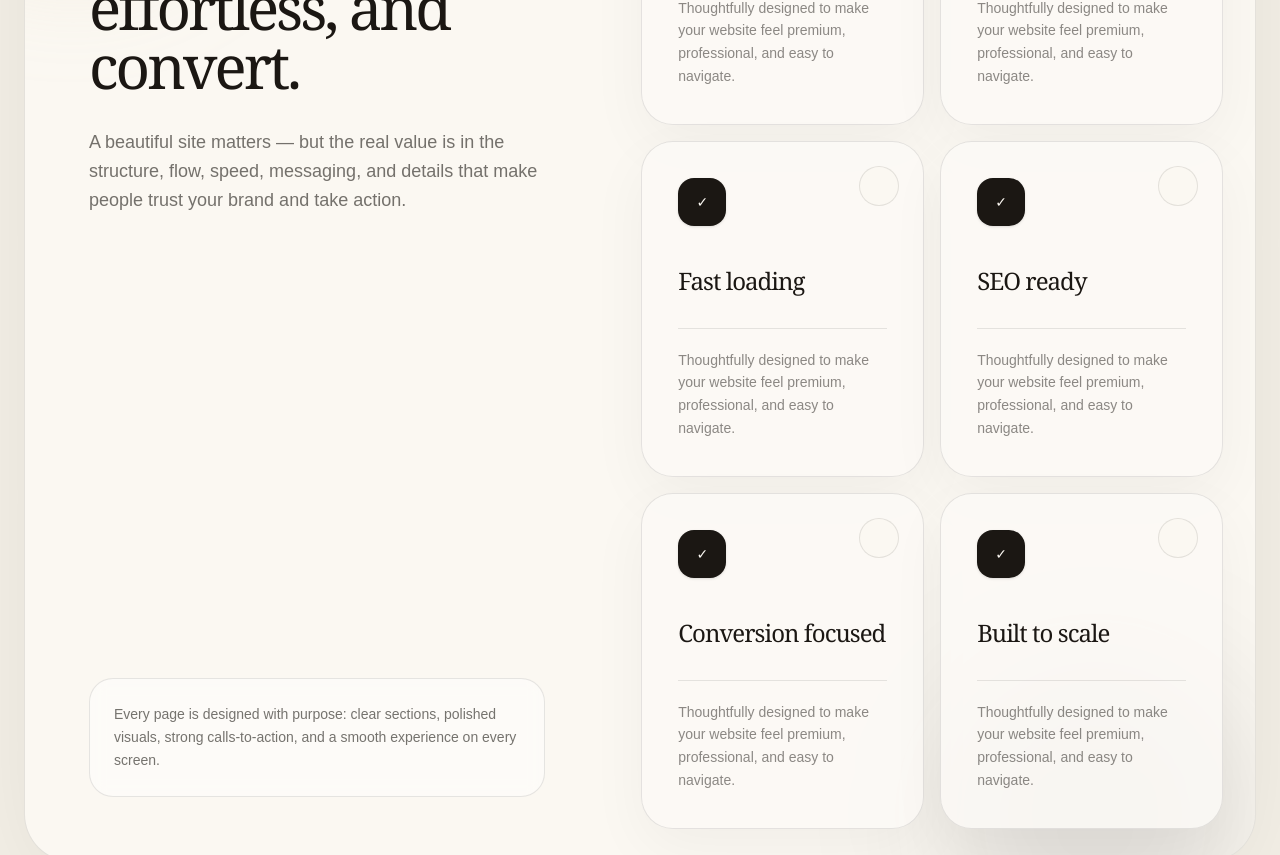
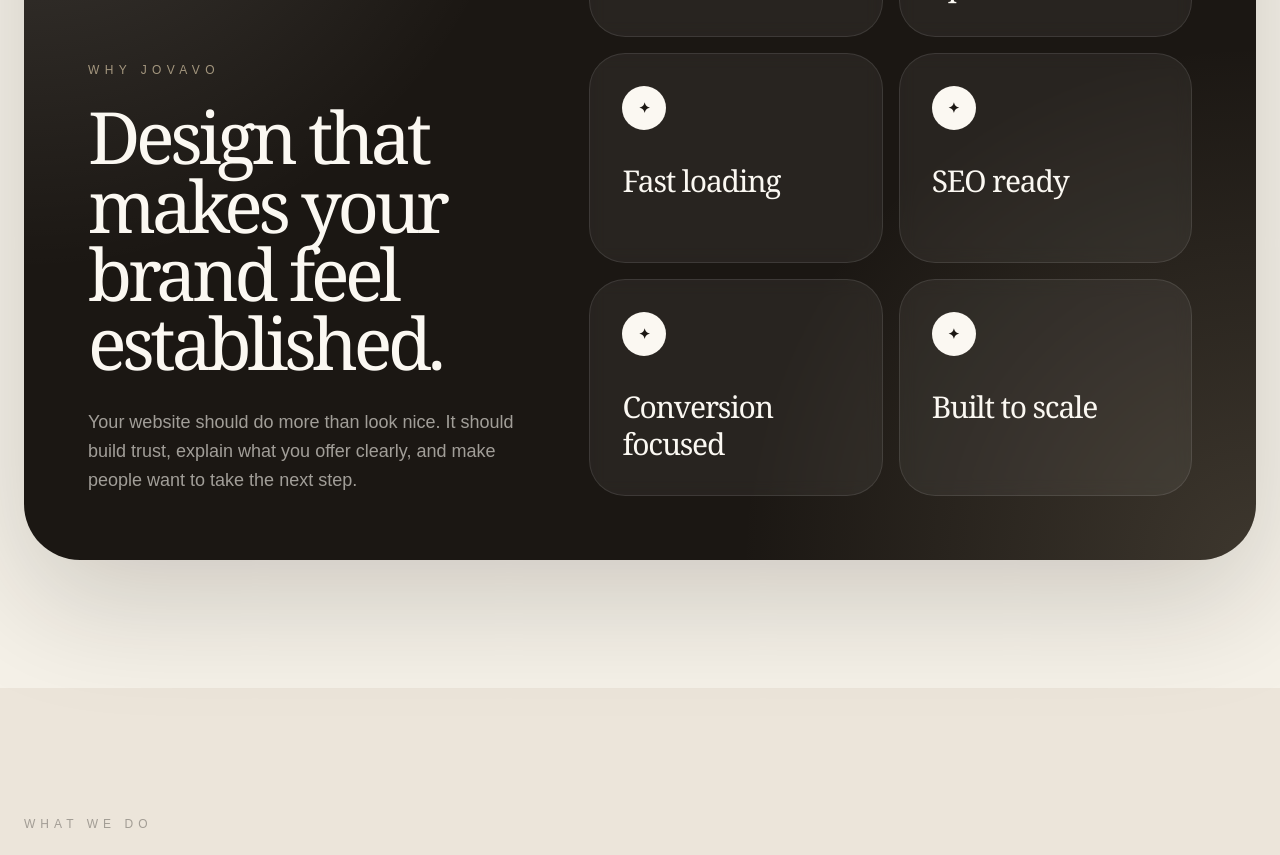
Before and after one commit to Jovavoco/jovavo, a Next.js app: page / in a window 1280 px wide. Shown: the part 3060-3915 px from the top of the page. Built offline with nearby package versions, Linux system fonts and the light colour scheme; no server answers.

Commit message:
Update page.tsx

```diff
--- a/app/page.tsx
+++ b/app/page.tsx
@@ -284,59 +284,41 @@ export default function HomePage() {
 {/* WHY JOVAVO */}
 <section className="mx-auto max-w-7xl px-6 py-32">
   <Reveal>
-    <div className="relative overflow-hidden rounded-[3rem] border border-[#1b1713]/10 bg-[#fbf8f2] shadow-[0_35px_120px_rgba(27,23,19,0.08)]">
-      <div className="absolute -left-24 -top-24 h-72 w-72 rounded-full bg-[#d8c7a6]/35 blur-3xl" />
-      <div className="absolute -bottom-28 right-0 h-80 w-80 rounded-full bg-[#1b1713]/10 blur-3xl" />
+    <div className="relative overflow-hidden rounded-[3.5rem] bg-[#1b1713] px-8 py-10 text-[#fbf8f2] shadow-[0_40px_120px_rgba(27,23,19,0.18)] md:px-14 md:py-14 lg:px-16 lg:py-16">
+      <div className="absolute inset-0 bg-[radial-gradient(circle_at_top_left,rgba(251,248,242,0.16),transparent_35%),radial-gradient(circle_at_bottom_right,rgba(216,199,166,0.18),transparent_35%)]" />
 
-      <div className="relative grid lg:grid-cols-[0.95fr_1.05fr]">
-        <div className="flex flex-col justify-between p-10 md:p-14 lg:p-16">
-          <div>
-            <p className="mb-6 text-xs font-medium uppercase tracking-[0.42em] text-[#1b1713]/45">
-              Why Jovavo
-            </p>
+      <div className="relative grid gap-14 lg:grid-cols-[0.85fr_1.15fr] lg:items-end">
+        <div>
+          <p className="mb-6 text-xs font-medium uppercase tracking-[0.45em] text-[#d8c7a6]/70">
+            Why Jovavo
+          </p>
 
-            <h2 className="max-w-xl font-serif text-5xl font-light leading-[0.98] tracking-[-0.05em] text-[#1b1713] md:text-6xl">
-              Built to look sharp, feel effortless, and convert.
-            </h2>
+          <h2 className="max-w-xl font-serif text-5xl font-light leading-[0.95] tracking-[-0.06em] md:text-7xl">
+            Design that makes your brand feel established.
+          </h2>
 
-            <p className="mt-8 max-w-xl text-lg leading-relaxed text-[#1b1713]/60">
-              A beautiful site matters — but the real value is in the structure,
-              flow, speed, messaging, and details that make people trust your
-              brand and take action.
-            </p>
-          </div>
-
-          <div className="mt-12 rounded-3xl border border-[#1b1713]/10 bg-white/45 p-6 backdrop-blur-sm">
-            <p className="text-sm leading-relaxed text-[#1b1713]/60">
-              Every page is designed with purpose: clear sections, polished
-              visuals, strong calls-to-action, and a smooth experience on every
-              screen.
-            </p>
-          </div>
+          <p className="mt-8 max-w-lg text-lg leading-relaxed text-[#fbf8f2]/60">
+            Your website should do more than look nice. It should build trust,
+            explain what you offer clearly, and make people want to take the
+            next step.
+          </p>
         </div>
 
-        <div className="grid gap-4 p-5 md:grid-cols-2 md:p-6 lg:p-8">
+        <div className="grid gap-4 md:grid-cols-2">
           {benefits.map((benefit) => (
             <div
               key={benefit}
-              className="group relative overflow-hidden rounded-[2rem] border border-[#1b1713]/10 bg-[#fcfaf6]/85 p-8 shadow-[0_20px_60px_rgba(27,23,19,0.045)] transition duration-300 hover:-translate-y-1 hover:bg-white hover:shadow-[0_30px_80px_rgba(27,23,19,0.09)] md:p-9"
+              className="group relative min-h-[210px] overflow-hidden rounded-[2.25rem] border border-white/10 bg-white/[0.06] p-8 backdrop-blur-sm transition duration-300 hover:-translate-y-1 hover:bg-white/[0.1]"
             >
-              <div className="absolute right-6 top-6 h-10 w-10 rounded-full border border-[#1b1713]/10 bg-[#fbf8f2] transition group-hover:scale-110" />
-
-              <div className="mb-10 flex h-12 w-12 items-center justify-center rounded-2xl border border-[#1b1713]/10 bg-[#1b1713] text-sm text-[#fbf8f2] shadow-sm">
-                ✓
+              <div className="mb-8 flex h-11 w-11 items-center justify-center rounded-full bg-[#fbf8f2] text-sm font-semibold text-[#1b1713]">
+                ✦
               </div>
 
-              <h3 className="max-w-xs font-serif text-2xl leading-tight tracking-[-0.04em] text-[#1b1713]">
+              <h3 className="max-w-xs font-serif text-3xl font-light leading-tight tracking-[-0.04em] text-[#fbf8f2]">
                 {benefit}
               </h3>
 
-              <div className="mt-8 h-px w-full bg-[#1b1713]/10" />
-
-              <p className="mt-5 text-sm leading-relaxed text-[#1b1713]/50">
-                Thoughtfully designed to make your website feel premium,
-                professional, and easy to navigate.
-              </p>
+              <div className="absolute bottom-0 left-0 h-px w-full bg-gradient-to-r from-[#d8c7a6] via-white/20 to-transparent opacity-0 transition group-hover:opacity-100" />
             </div>
           ))}
         </div>
```
